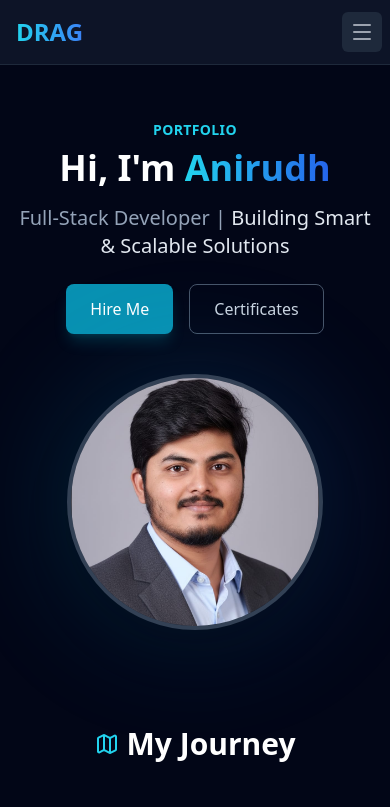
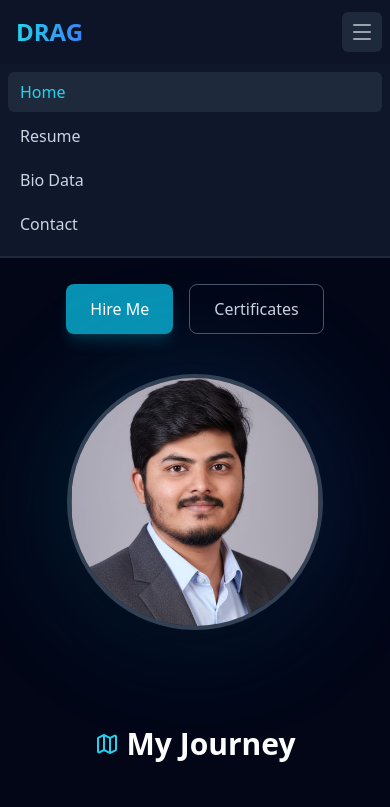
Before and after one commit to DodmaneAnirudh/Portfolio, a plain HTML site: page index.html in a window 390 px wide. Both pictures are taken after a click on the button 362 px from the left and 32 px from the top of the page. Shown: the top 807 px of the page. Drawn offline with nearby package versions, Linux system fonts and the light colour scheme.

Commit message:
Added fucntionality to hamburger menu now works fine in both desktop and mobile app

```diff
--- a/index.html
+++ b/index.html
@@ -62,25 +62,33 @@
                         DRAG
                     </span>
                 </div>
+
                 <div class="hidden md:block">
                     <div class="ml-10 flex items-baseline space-x-4">
                         <button onclick="switchTab('home')" id="nav-home" class="nav-btn px-3 py-2 rounded-md text-sm font-medium text-cyan-400 bg-slate-800 transition-all">Home</button>
                         <button onclick="switchTab('resume')" id="nav-resume" class="nav-btn px-3 py-2 rounded-md text-sm font-medium text-slate-300 hover:text-white hover:bg-slate-800 transition-all">Resume</button>
                         <button onclick="switchTab('bio')" id="nav-bio" class="nav-btn px-3 py-2 rounded-md text-sm font-medium text-slate-300 hover:text-white hover:bg-slate-800 transition-all">Bio Data</button>
-                        <!-- ADDED CONTACT BUTTON -->
                         <button onclick="switchTab('contact')" id="nav-contact" class="nav-btn px-3 py-2 rounded-md text-sm font-medium text-slate-300 hover:text-white hover:bg-slate-800 transition-all">Contact</button>
                     </div>
                 </div>
-                <!-- Mobile menu button placeholder -->
+
                 <div class="-mr-2 flex md:hidden">
-                    <button class="bg-slate-800 inline-flex items-center justify-center p-2 rounded-md text-gray-400 hover:text-white hover:bg-slate-700 focus:outline-none">
+                    <button onclick="toggleMobileMenu()" class="bg-slate-800 inline-flex items-center justify-center p-2 rounded-md text-gray-400 hover:text-white hover:bg-slate-700 focus:outline-none transition-colors">
                         <i data-lucide="menu"></i>
                     </button>
                 </div>
             </div>
         </div>
+
+        <div id="mobile-menu" class="hidden md:hidden bg-slate-900 border-b border-slate-800">
+            <div class="px-2 pt-2 pb-3 space-y-1 sm:px-3 flex flex-col">
+                <button onclick="switchTab('home'); toggleMobileMenu()" class="mobile-nav-btn text-left block w-full px-3 py-2 rounded-md text-base font-medium text-cyan-400 bg-slate-800">Home</button>
+                <button onclick="switchTab('resume'); toggleMobileMenu()" class="mobile-nav-btn text-left block w-full px-3 py-2 rounded-md text-base font-medium text-slate-300 hover:text-white hover:bg-slate-700">Resume</button>
+                <button onclick="switchTab('bio'); toggleMobileMenu()" class="mobile-nav-btn text-left block w-full px-3 py-2 rounded-md text-base font-medium text-slate-300 hover:text-white hover:bg-slate-700">Bio Data</button>
+                <button onclick="switchTab('contact'); toggleMobileMenu()" class="mobile-nav-btn text-left block w-full px-3 py-2 rounded-md text-base font-medium text-slate-300 hover:text-white hover:bg-slate-700">Contact</button>
+            </div>
+        </div>
     </nav>
-
     <!-- MAIN CONTENT AREA -->
     <main class="pt-20 pb-12">
 
@@ -685,6 +693,61 @@
     <script>
         // Initialize Icons
         lucide.createIcons();
+        // Toggle Mobile Menu Visibility
+function toggleMobileMenu() {
+    const menu = document.getElementById('mobile-menu');
+    menu.classList.toggle('hidden');
+}
+
+// UPDATE your existing switchTab function to also update Mobile Buttons
+// Replace your existing switchTab function with this updated version:
+function switchTab(tabName) {
+    // 1. Hide all tab contents
+    document.querySelectorAll('.tab-content').forEach(content => {
+        content.classList.add('hidden');
+    });
+
+    // 2. Show selected content
+    const selectedSection = document.getElementById(tabName + '-section');
+    if(selectedSection) {
+        selectedSection.classList.remove('hidden');
+    }
+
+    // 3. Update DESKTOP Nav Buttons
+    document.querySelectorAll('.nav-btn').forEach(btn => {
+        btn.classList.remove('text-cyan-400', 'bg-slate-800');
+        btn.classList.add('text-slate-300');
+    });
+    const activeBtn = document.getElementById('nav-' + tabName);
+    if(activeBtn) {
+        activeBtn.classList.remove('text-slate-300');
+        activeBtn.classList.add('text-cyan-400', 'bg-slate-800');
+    }
+
+    // 4. Update MOBILE Nav Buttons (New addition)
+    document.querySelectorAll('.mobile-nav-btn').forEach(btn => {
+        btn.classList.remove('text-cyan-400', 'bg-slate-800');
+        btn.classList.add('text-slate-300');
+    });
+
+    // Find the mobile button by text content (simple way)
+    const mobileBtns = document.querySelectorAll('.mobile-nav-btn');
+    mobileBtns.forEach(btn => {
+        if(btn.innerText.toLowerCase().includes(tabName === 'bio' ? 'bio' : tabName)) {
+            btn.classList.remove('text-slate-300');
+            btn.classList.add('text-cyan-400', 'bg-slate-800');
+        }
+    });
+
+    // 5. Re-trigger animations
+    if(selectedSection) {
+        selectedSection.classList.remove('animate-fade-in');
+        void selectedSection.offsetWidth;
+        selectedSection.classList.add('animate-fade-in');
+    }
+
+    lucide.createIcons();
+}
 
         // Simple Tab Switching Logic
         function switchTab(tabName) {
```
